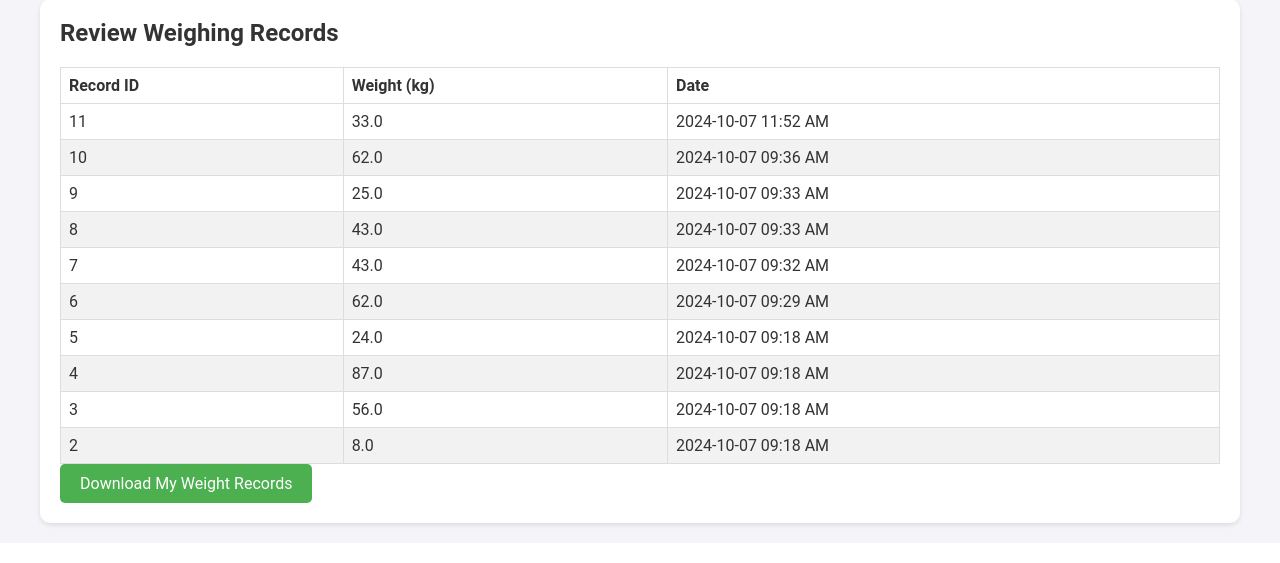
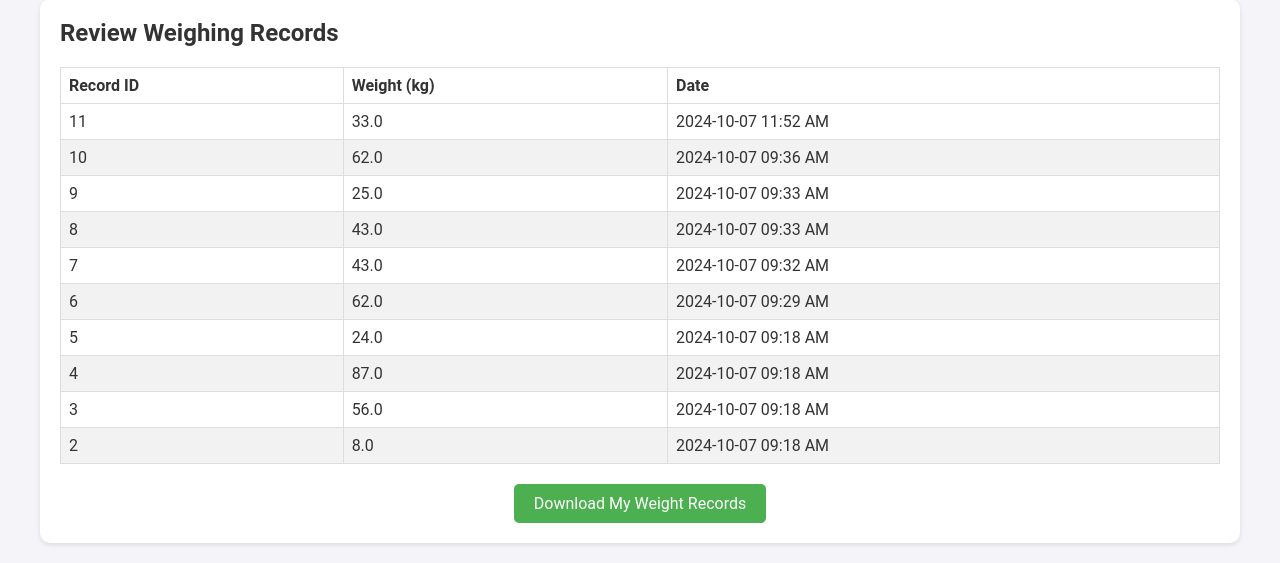
Before and after one commit to johndansu/Weighing-Scale, a Django app: page /dashboard/ in a window 1280 px wide. Shown: the part 417-980 px from the top of the page. Before the commit the page ends 946 px from the top, so only its background shows below. Run offline with Django 5.2, Linux system fonts and the light colour scheme; a user stored in the database is signed in; data comes from the database, SQL or seed files in the repository; both versions use the stored data as it was after the commit.

Commit message:
moved a div center

```diff
--- a/templates/dashboard.html
+++ b/templates/dashboard.html
@@ -61,10 +61,12 @@
                     {% endfor %}
                 </tbody>
             </table>
-            <a href="{% url 'export_weights' %}"
-               style="background-color: #4CAF50; color: white; padding: 10px 20px; text-align: center; text-decoration: none; display: inline-block; font-size: 16px; border-radius: 5px; transition: background-color 0.3s ease;">
-                Download My Weight Records
-            </a>
+            <div style="text-align: center; margin-top: 20px;">
+                <a href="{% url 'export_weights' %}"
+                   style="background-color: #4CAF50; color: white; padding: 10px 20px; text-align: center; text-decoration: none; display: inline-block; font-size: 16px; border-radius: 5px; transition: background-color 0.3s ease;">
+                    Download My Weight Records
+                </a>
+            </div>
         </section>
     </div>
 
```
Also changed, not shown: db.sqlite3.
